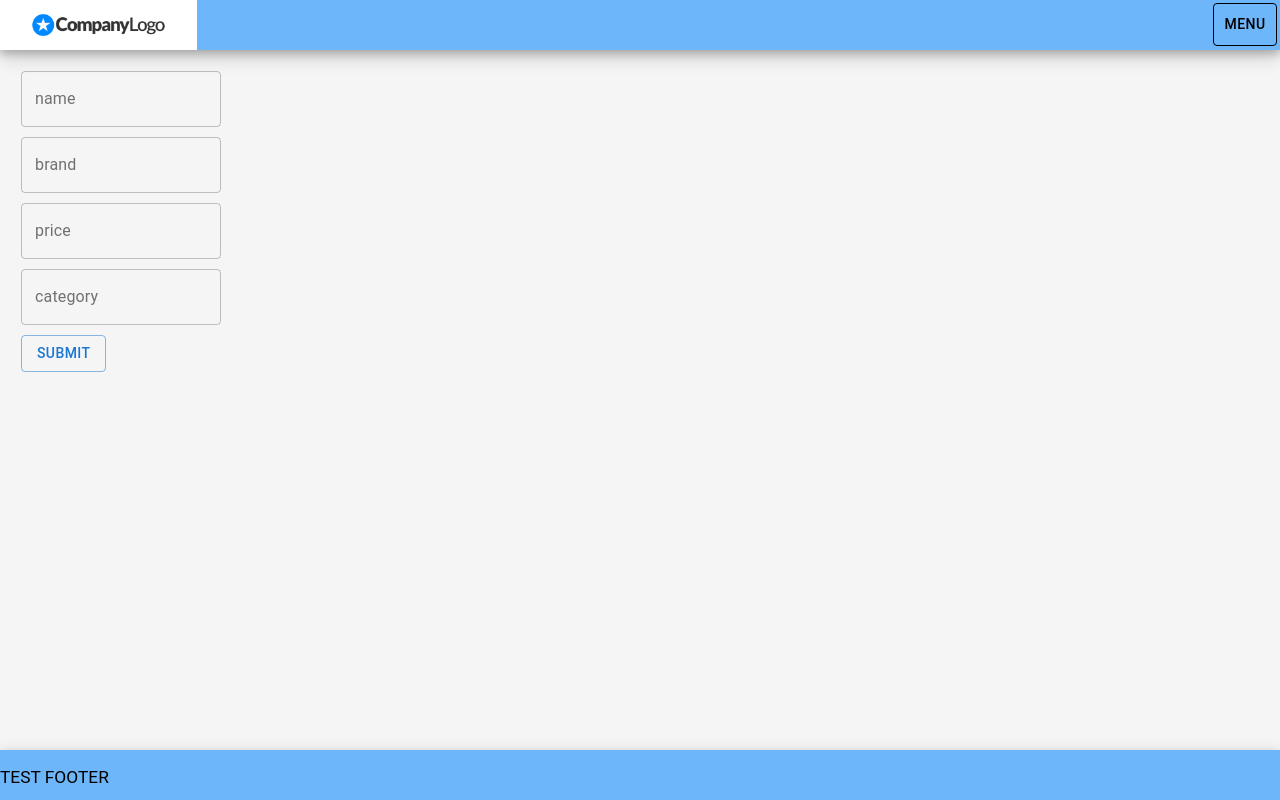
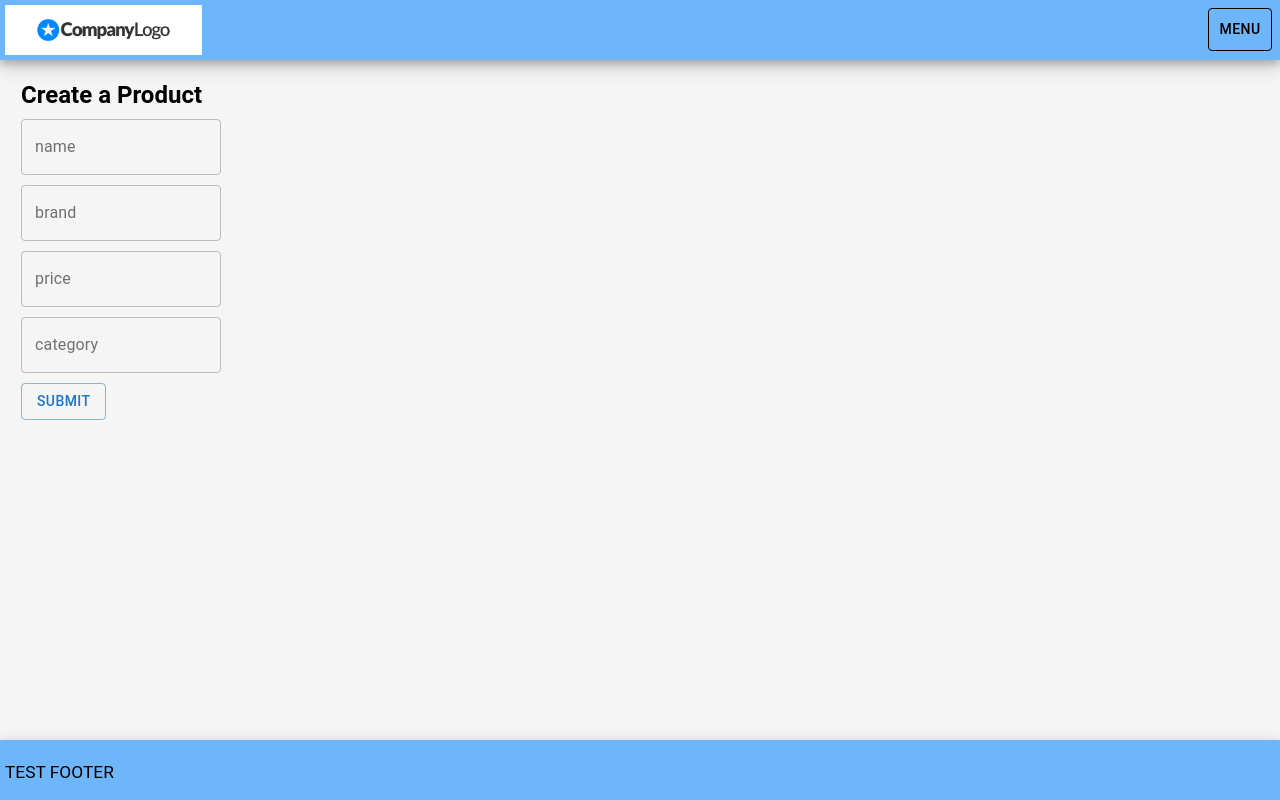
Before and after one commit to kjthorpe18/storefront-app, a React (Create React App) app: page /create-product in a window 1280 px wide. Built offline with nearby package versions, Linux system fonts and the light colour scheme.

Commit message:
Cleanup, css, todos

```diff
--- a/src/components/Brand.js
+++ /dev/null
@@ -1,16 +0,0 @@
-import React, { Component } from "react";
-
-class Brand extends Component {
-  render() {
-    return (
-      <img
-        id="logo"
-        className="nav-item"
-        alt="logo"
-        src={require("../static/" + this.props.logo)}
-      />
-    );
-  }
-}
-
-export default Brand;
--- a/src/components/CreateAccountForm.js
+++ b/src/components/CreateAccountForm.js
@@ -4,6 +4,7 @@ import TextField from "@material-ui/core/TextField";
 import Button from "@mui/material/Button";
 import Alert from '@mui/material/Alert';
 import AlertTitle from '@mui/material/AlertTitle';
+import CircularProgress from '@mui/material/CircularProgress';
 
 import axios from "axios";
 
@@ -16,6 +17,7 @@ class CreateAccountForm extends Component {
       first: "",
       last: "",
       password: "",
+      loading: null,
       submitResult: null
     };
 
@@ -33,7 +35,9 @@ class CreateAccountForm extends Component {
   };
 
   handleSubmit(event) {
+    // TODO: Check if inputs are empty, valid, etc.
     event.preventDefault();
+    this.setState({loading: "true"});
 
     axios
       .post(
@@ -48,17 +52,20 @@ class CreateAccountForm extends Component {
       .then((response) => {
         console.log(response.status);
 
+        this.setState({loading: null});
         this.setState({submitResult: response.status});
       })
       .catch((error) => {
         console.log(error);
+
+        this.setState({loading: null});
         this.setState({submitResult: "Error"});
       });
   };
 
   renderResult() {
     if (this.state.submitResult != null) {
-      if (this.state.submitResult == 200) {
+      if (this.state.submitResult === 200) {
         return (
           <Alert severity="success">
             <AlertTitle>Success</AlertTitle>
@@ -79,7 +86,7 @@ class CreateAccountForm extends Component {
 
   render() {
     return (
-      <div id="create-account-form">
+      <div className="form" id="create-account-form">
         <h2 className="form-header">Create an Account</h2>
         <form onSubmit={this.handleSubmit}>
           <Grid
@@ -150,6 +157,9 @@ class CreateAccountForm extends Component {
             </Grid>
           </Grid>
         </form>
+        <div>
+          {this.state.loading && <CircularProgress />}
+        </div>
         {this.renderResult()}
       </div>
     );
--- a/src/components/CreateProductForm.js
+++ b/src/components/CreateProductForm.js
@@ -3,6 +3,9 @@ import Grid from "@material-ui/core/Grid";
 import TextField from "@material-ui/core/TextField";
 import Button from "@mui/material/Button";
 import axios from "axios";
+import Alert from '@mui/material/Alert';
+import AlertTitle from '@mui/material/AlertTitle';
+import CircularProgress from '@mui/material/CircularProgress';
 
 class CreateProductForm extends Component {
   constructor(props) {
@@ -13,6 +16,7 @@ class CreateProductForm extends Component {
       brand: "",
       price: "",
       category: "",
+      loading: null,
       submitResult: null
     };
 
@@ -31,7 +35,10 @@ class CreateProductForm extends Component {
   };
 
   handleSubmit(event) {
+    // TODO: Check if inputs are empty, valid, etc.
     event.preventDefault();
+
+    this.setState({loading: "true"});
 
     axios
       .post(
@@ -46,17 +53,42 @@ class CreateProductForm extends Component {
       .then((response) => {
         console.log(response.status);
 
+        this.setState({loading: null});
         this.setState({submitResult: response.status});
       })
       .catch((error) => {
         console.log(error);
+
+        this.setState({loading: null});
         this.setState({submitResult: "Error"});
       });
+  };
+
+  renderResult() {
+    if (this.state.submitResult != null) {
+      if (this.state.submitResult === 200) {
+        return (
+          <Alert severity="success">
+            <AlertTitle>Success</AlertTitle>
+            Product creation successful!
+          </Alert>
+        );
+      }
+      else {
+        return (
+          <Alert severity="error">
+            <AlertTitle>Error</AlertTitle>
+            Product creation failed!
+          </Alert>
+        );
+      }
+    }
   };
 
   render() {
     return (
       <div id="create-product-form">
+        <h2 className="form-header">Create a Product</h2>
         <form onSubmit={this.handleSubmit}>
           <Grid
             container
@@ -126,9 +158,10 @@ class CreateProductForm extends Component {
             </Grid>
           </Grid>
         </form>
-        {this.state.submitResult &&
-          <h2>{this.state.submitResult}</h2>
-        }
+        <div>
+          {this.state.loading && <CircularProgress />}
+        </div>
+        {this.renderResult()}
       </div>
     );
   }
--- a/src/components/Footer.js
+++ b/src/components/Footer.js
@@ -4,9 +4,7 @@ class Footer extends Component {
   render() {
     return (
       <div id="footer">
-        <div id="profile">
-          <p>TEST FOOTER</p>
-        </div>
+        <p>TEST FOOTER</p>
       </div>
     );
   }
--- a/src/components/LoginForm.js
+++ b/src/components/LoginForm.js
@@ -4,6 +4,7 @@ import TextField from "@material-ui/core/TextField";
 import Button from "@mui/material/Button";
 import Alert from '@mui/material/Alert';
 import AlertTitle from '@mui/material/AlertTitle';
+import CircularProgress from '@mui/material/CircularProgress';
 
 import axios from "axios";
 
@@ -14,6 +15,7 @@ class LoginForm extends Component {
     this.state = {
       email: "",
       password: "",
+      loading: null,
       submitResult: null
     };
 
@@ -31,7 +33,10 @@ class LoginForm extends Component {
   };
 
   handleSubmit(event) {
+    // TODO: Check if inputs are empty, valid, etc.
     event.preventDefault();
+
+    this.setState({loading: "true"});
 
     axios
       .post(
@@ -44,17 +49,20 @@ class LoginForm extends Component {
       .then((response) => {
         console.log(response.status);
 
+        this.setState({loading: null});
         this.setState({submitResult: response.status});
       })
       .catch((error) => {
         console.log(error);
+
+        this.setState({loading: null});
         this.setState({submitResult: "Error"});
       });
   };
 
   renderResult() {
     if (this.state.submitResult != null) {
-      if (this.state.submitResult == 200) {
+      if (this.state.submitResult === 200) {
         return (
           <Alert severity="success">
             <AlertTitle>Success</AlertTitle>
@@ -75,7 +83,7 @@ class LoginForm extends Component {
 
   render() {
     return (
-      <div id="login-form">
+      <div className="form" id="login-form">
         <h2 className="form-header">Login</h2>
         <form onSubmit={this.handleSubmit}>
           <Grid
@@ -122,6 +130,9 @@ class LoginForm extends Component {
             </Grid>
           </Grid>
         </form>
+        <div>
+          {this.state.loading && <CircularProgress />}
+        </div>
         {this.renderResult()}
       </div>
     );
--- a/src/components/layout.js
+++ b/src/components/layout.js
@@ -1,6 +1,6 @@
 import React, { Component } from "react";
-import Nav from "../components/Nav";
-import Footer from "../components/Footer";
+import Nav from "./Nav";
+import Footer from "./Footer";
 import { Outlet } from "react-router-dom";
 
 class Layout extends Component {
--- a/src/components/nav.js
+++ b/src/components/nav.js
@@ -1,5 +1,4 @@
 import React, { Component } from "react";
-import Brand from "./Brand";
 import Box from "@mui/material/Box";
 import Drawer from "@mui/material/Drawer";
 import Button from "@mui/material/Button";
@@ -97,11 +96,11 @@ class Nav extends Component {
   render() {
     return (
       <nav id="navbar" className="sticky-top">
-        <Brand
-          brandName="StoreFront"
-          logo="logo-example.png"
-          id="brand"
+        <img
+          id="logo"
           className="nav-item"
+          alt="logo"
+          src={require("../static/logo-example.png")}
         />
         <div id="menu" className="nav-item">
           <Button id="menu-button" onClick={() => this.toggleDrawer(true)}>
--- a/src/static/index.css
+++ b/src/static/index.css
@@ -46,7 +46,7 @@ body {
   font-size: 13pt;
   list-style-type: none;
   margin: 0;
-  padding: 0;
+  padding: 5px;
   background-color: rgb(110, 182, 250);
   box-shadow: 0 4px 8px 0 rgba(0, 0, 0, 0.2), 0 6px 20px 0 rgba(0, 0, 0, 0.19);
   max-height: 50px;
@@ -60,7 +60,7 @@ body {
 #footer {
   font-size: 13pt;
   list-style-type: none;
-  padding: 0;
+  padding: 5px;
   background-color: rgb(110, 182, 250);
   box-shadow: 0 4px 8px 0 rgba(0, 0, 0, 0.2), 0 6px 20px 0 rgba(0, 0, 0, 0.19);
   max-height: 50px;
@@ -73,11 +73,6 @@ body {
   color: black;
 }
 
-#brand {
-  max-height: inherit;
-  max-width: 20%;
-  margin: 0px;
-}
 
 #logo {
   float: left;
@@ -101,3 +96,11 @@ body {
   border: 1px solid black;
   box-shadow: 0 4px 8px 0 rgba(0, 0, 0, 0.2), 0 6px 20px 0 rgba(0, 0, 0, 0.19);
 }
+
+.form-header {
+  margin: 5px;
+}
+
+.form {
+
+}
```
